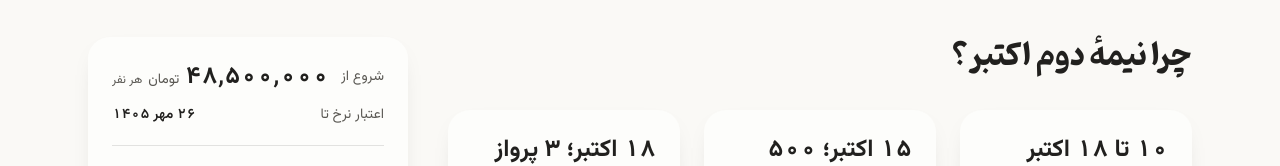
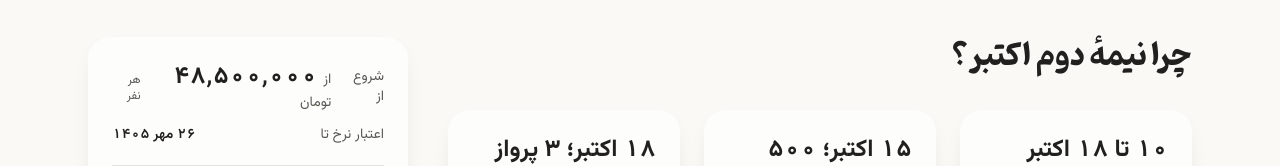
Before and after one commit to masoudroot/thailandgard, a Next.js app in the folder site/: page /phuket-october in a window 1280 px wide. Shown: the part 601-767 px from the top of the page. Built offline with nearby package versions, Linux system fonts and the light colour scheme; no server answers; the database is empty.

Commit message:
قانون نمایش قیمت (دستور مسعود ۱۴۰۵/۰۷/۲۰): بی‌قیمت «تماس بگیرید»، باقیمت «از X تومان»

```diff
--- a/site/app/tours/[slug]/page.tsx
+++ b/site/app/tours/[slug]/page.tsx
@@ -84,7 +84,7 @@ export default async function TourPage({ params }: Props) {
     tour.priceFrom != null &&
     priceUpdatedAtOk &&
     Date.now() - (priceUpdatedAt as Date).getTime() <= 7 * 24 * 60 * 60 * 1000;
-  if (priceFresh && priceUpdatedAtOk) {
+  if (priceFresh && priceUpdatedAtOk && tour.priceFrom != null) {
     faqs.unshift({
       question: `قیمت تور ${tour.title} چقدر است؟`,
       answer: `شروع قیمت از ${faNumber(tour.priceFrom)} تومان؛ آخرین به‌روزرسانی: ${formatJalali(priceUpdatedAt as Date)}. برای قیمت به‌روز، با کارشناس فروش تماس بگیرید.`,
--- a/site/components/site/MobileOctoberBar.tsx
+++ b/site/components/site/MobileOctoberBar.tsx
@@ -11,7 +11,7 @@ import { Price } from "@/components/ui/price";
  * فقط از پایان هیرو به بعد (با نگهبان #october-hero-end)؛ ارتفاع حداکثر
  * ۲۰٪ دید؛ کادر مویی ۱px در بالا؛ بدون سایه؛ گوشه‌های بالایی ۸؛
  * env(safe-area-inset-bottom)؛ لی‌اوت دو ردیفه در کل بازهٔ موبایل:
- * ردیف ۱ قیمت یک‌خطهٔ کامل («شروع قیمت از» + عدد فارسی + «تومان» + «هر نفر»،
+ * ردیف ۱ قیمت یک‌خطهٔ کامل («از» + عدد فارسی + «تومان» + «هر نفر»، یا «تماس بگیرید» اگر قیمت null است؛
  * هیچ‌کدام حذف یا collapse نمی‌شوند؛ wrap احتیاطی با تراز راست)؛
  * ردیف ۲ دو دکمهٔ flex-1 با h-11 (کف لمسی ۴۴px؛ بازحکم artdir ۱۴۰۵/۰۷/۲۰): «تماس فوری» فیل کهربایی (RTL: راست) و
  * «واتس‌اپ» outline خنثی (RTL: چپ)؛ بدون دکمهٔ بستن.
@@ -21,7 +21,7 @@ export function MobileOctoberBar({
   phoneHref,
   whatsappHref,
 }: {
-  priceFrom: number;
+  priceFrom: number | null;
   phoneHref: string;
   whatsappHref: string;
 }) {
@@ -49,11 +49,10 @@ export function MobileOctoberBar({
           ردیف دکمه‌ها جدا شد چون در ۳۶۰px زیر کف خوانایی بود. بودجهٔ ارتفاع:
           pt-2 + ردیف قیمت + gap-1.5 + ردیف دکمه‌ها (h-11) + pb-2 + safe-area. */}
       <div className="mx-auto flex max-w-5xl flex-col gap-1.5 px-4 pt-2 pb-2">
-        {/* ردیف ۱: قیمت — خط راست‌چین، بدون حذف هیچ عنصری */}
+        {/* ردیف ۱: قیمت — «از X تومان هر نفر» یا «تماس بگیرید» (قانون نمایش قیمت، دستور مسعود ۱۴۰۵/۰۷/۲۰) */}
         <p className="flex flex-wrap items-baseline justify-end gap-x-1.5 text-right">
-          <span className="text-sm text-muted-foreground">شروع قیمت از</span>
           <Price amount={priceFrom} size="sm" />
-          <span className="text-sm text-muted-foreground">هر نفر</span>
+          {priceFrom != null && <span className="text-sm text-muted-foreground">هر نفر</span>}
         </p>
         {/* ردیف ۲: دکمه‌ها — RTL: «تماس فوری» راست (اول DOM)، «واتس‌اپ» چپ */}
         <div className="flex gap-2">
--- a/site/components/ui/price.tsx
+++ b/site/components/ui/price.tsx
@@ -1,7 +1,8 @@
 import { cn, faNumber, faPercent } from "@/lib/utils";
 
 export interface PriceProps {
-  amount: number;
+  /** مبلغ به تومان؛ null یعنی «قیمت نامشخص» و «تماس بگیرید» رندر می‌شود (دستور مسعود، ۱۴۰۵/۰۷/۲۰). */
+  amount: number | null;
   /** Original price before discount; renders struck through with the computed percent. */
   original?: number;
   unit?: string;
@@ -13,10 +14,17 @@ const sizes = { sm: "text-base", md: "text-2xl", lg: "text-4xl" };
 
 /** قیمت. Thousands separator «٬», unit after the number, discount computed for you. */
 export function Price({ amount, original, unit = "تومان", size = "md", className }: PriceProps) {
+  // قانون نمایش قیمت (دستور مسعود، ۱۴۰۵/۰۷/۲۰): بی‌قیمت ← «تماس بگیرید»؛ باقیمت ← «از X تومان».
+  if (amount == null) {
+    return (
+      <span className={cn("font-bold", sizes[size], className)}>تماس بگیرید</span>
+    );
+  }
   const off = original && original > amount ? Math.round((1 - amount / original) * 100) : 0;
   return (
     <div className={cn("inline-flex flex-col", className)}>
       <span className="flex flex-wrap items-baseline gap-x-1.5">
+        <span className="text-sm text-muted-foreground">از</span>
         <span className={cn("font-bold tabular-nums", sizes[size])}>{faNumber(amount)}</span>
         <span className="text-sm text-muted-foreground">{unit}</span>
       </span>
--- a/site/lib/db-content.ts
+++ b/site/lib/db-content.ts
@@ -53,7 +53,7 @@ interface TourRow {
   days: number;
   nights: number;
   route: string;
-  price_from: number;
+  price_from: number | null;
   /** اقدام ۱ بریف آمیتیس (۲۰ مهر ۱۴۰۵): «تازگی قیمت»؛ NULL یعنی نامشخص صادقانه */
   price_updated_at: string | null;
   tourist_type: string;
--- a/site/lib/tours.ts
+++ b/site/lib/tours.ts
@@ -19,7 +19,7 @@ export interface Tour {
   days: number;
   nights: number;
   route: string;
-  priceFrom: number; // تومان
+  priceFrom: number | null; // تومان؛ null یعنی «تماس بگیرید» (دستور مسعود، ۱۴۰۵/۰۷/۲۰)
   /** اقدام ۱ بریف آمیتیس (۲۰ مهر ۱۴۰۵): تاریخ به‌روزرسانی قیمت (ISO)؛ نامشخص = null */
   priceUpdatedAt?: string | null;
   /** نوع گردشگر واقعی از روی محتوای همین تور (نه کلیشه)؛ در اسکیمای TouristTrip استفاده می‌شود */
```
